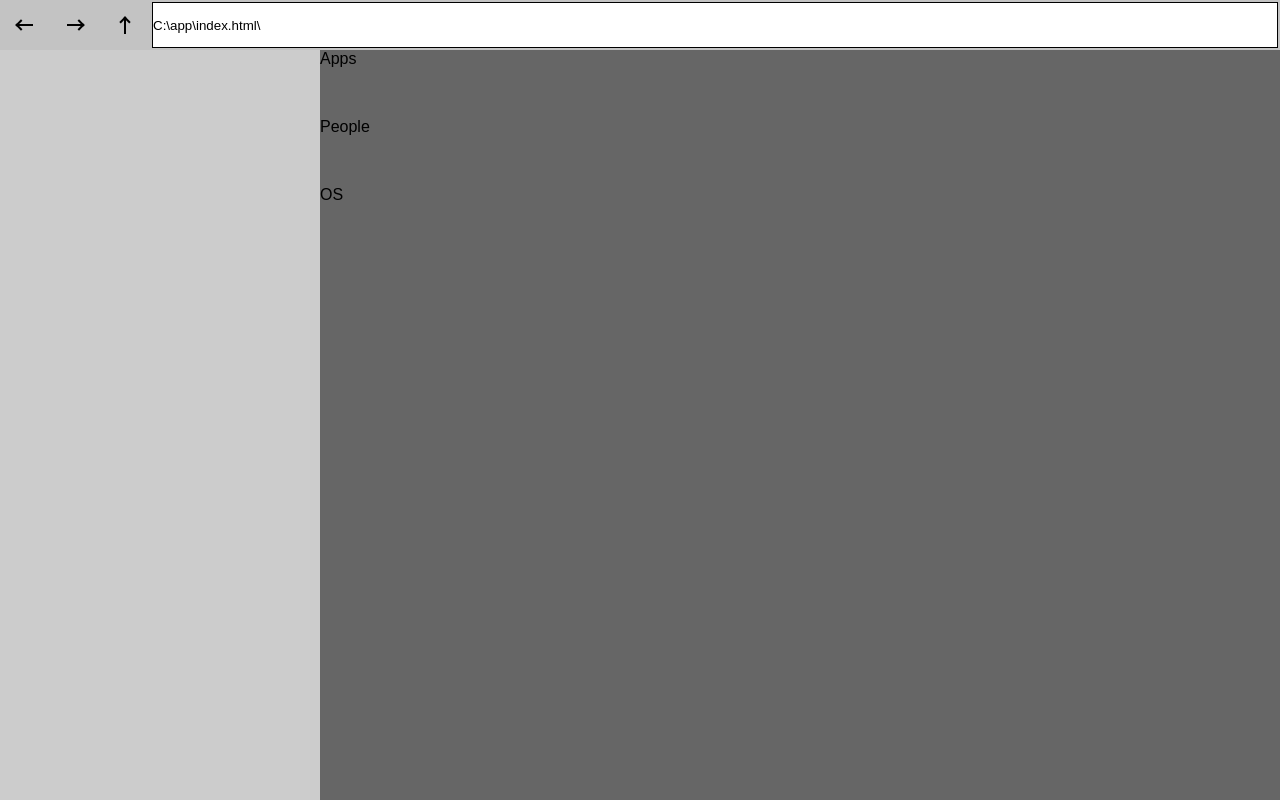
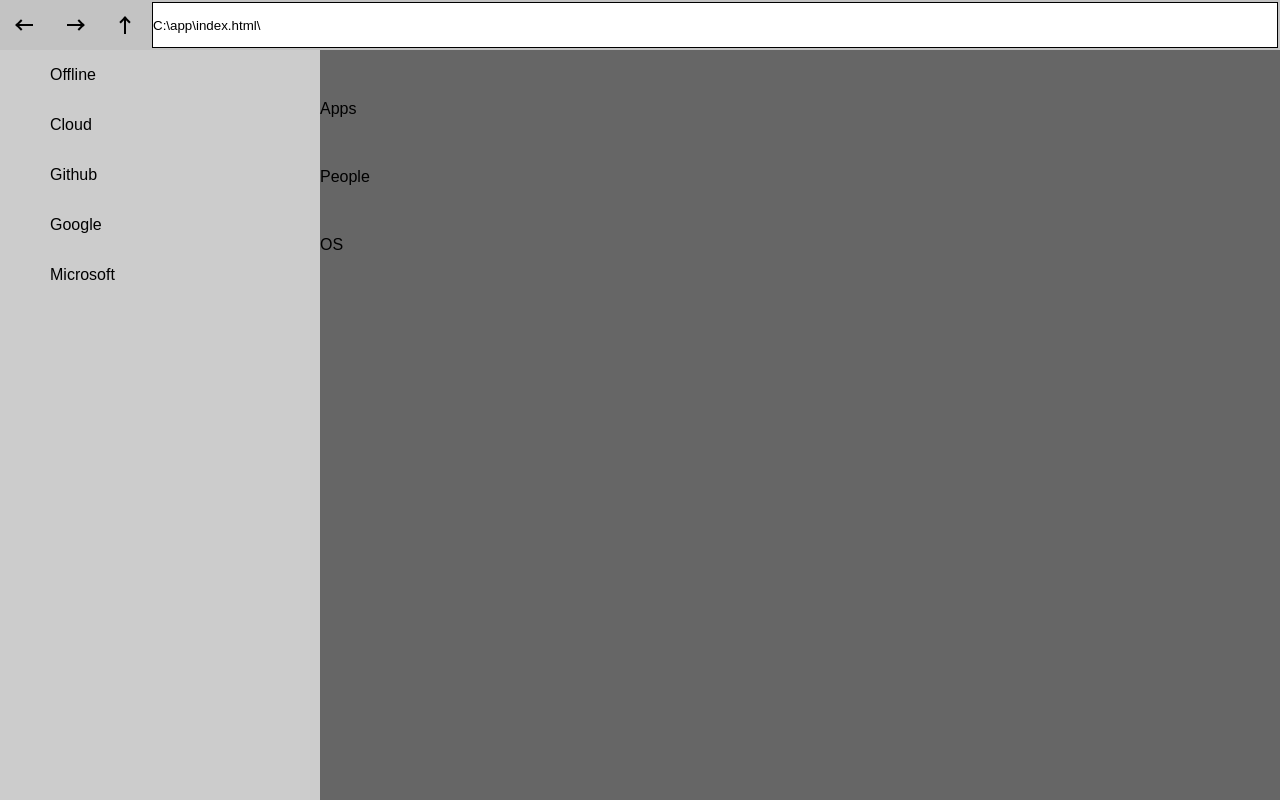
Before and after one commit to uios/files, a plain HTML site: page app/index.html in a window 1280 px wide. Drawn offline with Linux system fonts and the light colour scheme.

Commit message:
Update Navigation Pane UI

```diff
--- a/app/index.css
+++ b/app/index.css
@@ -374,6 +374,10 @@
         padding-right: 10px;
     }
 
+    .padding-top-50px {
+        padding-top: 50px;
+    }
+
     .padding-x-5px {
         padding: 0 5px;
     }
--- a/app/index.html
+++ b/app/index.html
@@ -39,23 +39,71 @@
                 <card></card>
             </row>
         </header>
-        <nav class="-mobile-width-100pct background-color-ccc" data-width="320px">
+        <nav class="-mobile-width-100pct background-color-ccc padding-top-50px" data-width="320px">
             <section>
                 <card>
                     <section>
-                        <box>
+                        <header class="line-height-50px">
                             <row>
-                                <text>Quick Access</text>
+                                <ico>
+                                    <n class="gg-cloud"></n>
+                                </ico>
+                                <text>Offline</text>
                             </row>
-                        </box>
+                        </header>
                     </section>
                 </card>
                 <card>
-                    <section></section>
+                    <section>
+                        <header class="line-height-50px">
+                            <row>
+                                <ico>
+                                    <n class="gg-cloud"></n>
+                                </ico>
+                                <text>Cloud</text>
+                            </row>
+                        </header>
+                    </section>
+                </card>
+                <card>
+                    <section>
+                        <header class="line-height-50px">
+                            <row>
+                                <ico>
+                                    <n class="gg-cloud"></n>
+                                </ico>
+                                <text>Github</text>
+                            </row>
+                        </header>
+                    </section>
+                </card>
+                <card>
+                    <section>
+                        <header class="line-height-50px">
+                            <row>
+                                <ico>
+                                    <n class="gg-cloud"></n>
+                                </ico>
+                                <text>Google</text>
+                            </row>
+                        </header>
+                    </section>
+                </card>
+                <card>
+                    <section>
+                        <header class="line-height-50px">
+                            <row>
+                                <ico>
+                                    <n class="gg-cloud"></n>
+                                </ico>
+                                <text>Microsoft</text>
+                            </row>
+                        </header>
+                    </section>
                 </card>
             </section>
         </nav>
-        <main class="background-color-666 flex-1 scroll-y">
+        <main class="background-color-666 flex-1 padding-top-50px scroll-y">
             <page data-pages="/">
                 <blocks>
                     <block>
```
